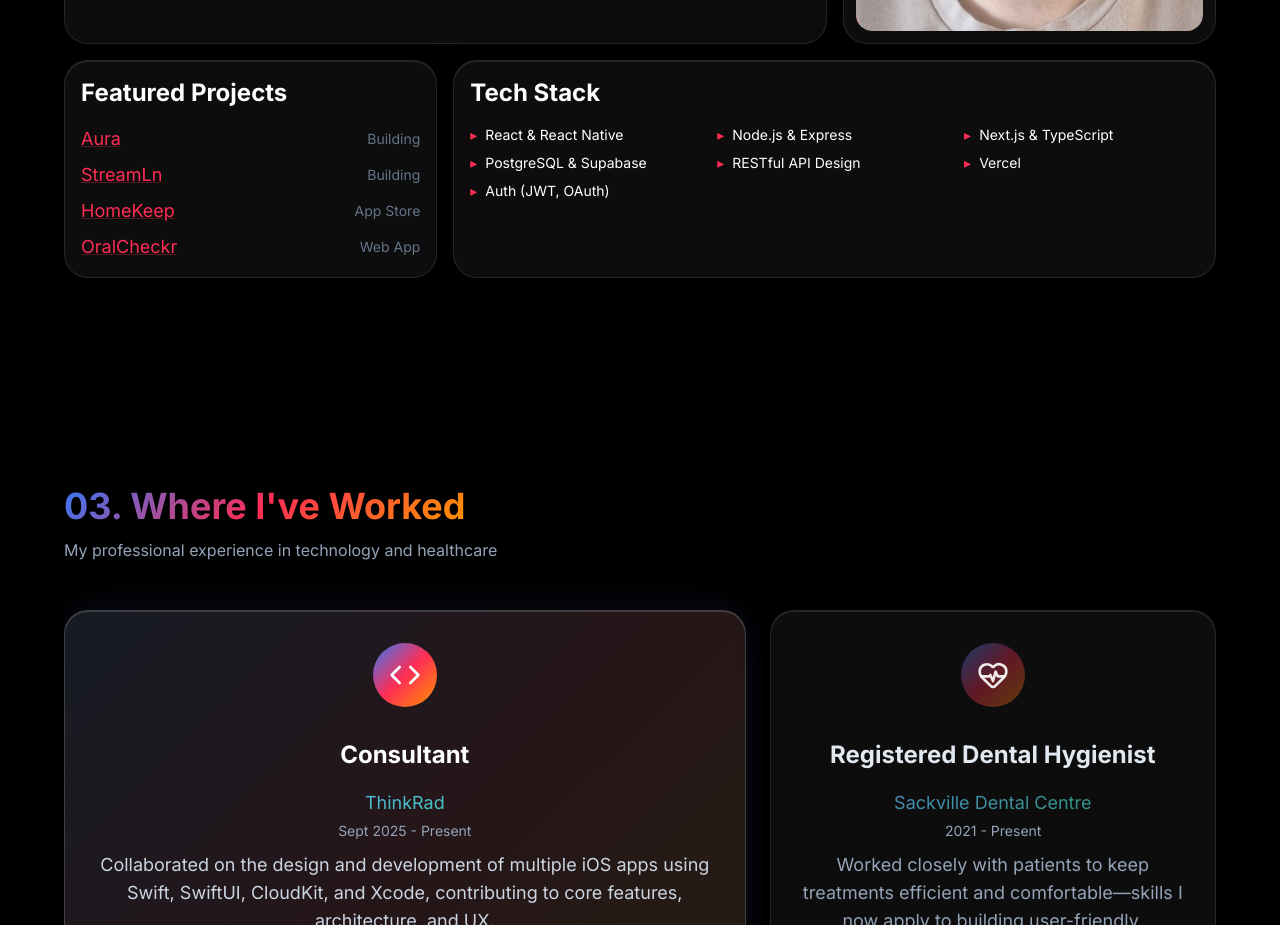
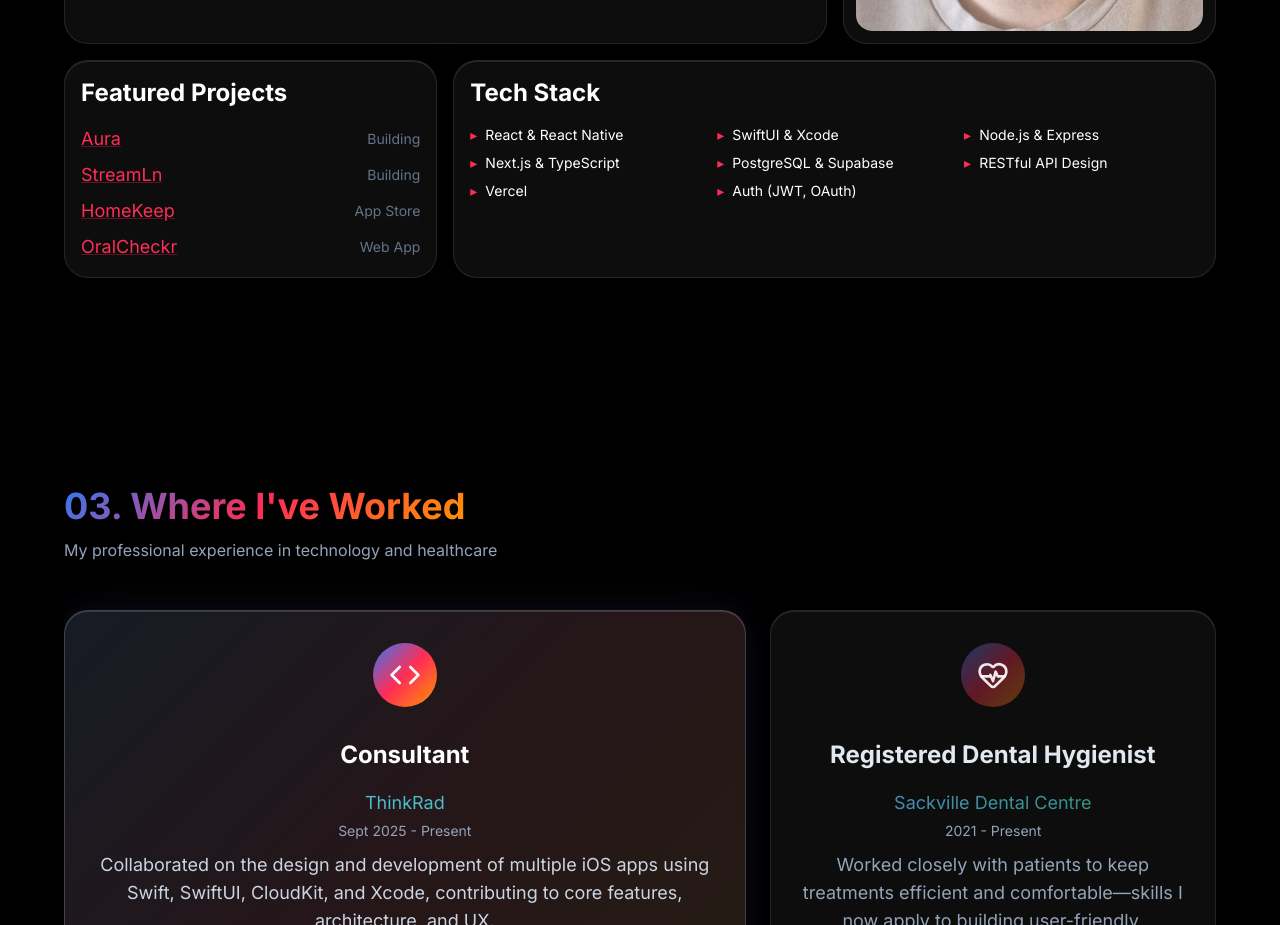
Before and after one commit to jvpatey/portfolio, a Next.js app: page / in a window 1280 px wide. Shown: the part 1460-2385 px from the top of the page. Built offline with nearby package versions, Linux system fonts and the light colour scheme.

Commit message:
updated tech stack

```diff
--- a/components/About.tsx
+++ b/components/About.tsx
@@ -318,6 +318,10 @@
                   </div>
                   <div className="flex items-center">
                     <span className="text-[#FF2D55] mr-2">▸</span>
+                    SwiftUI & Xcode
+                  </div>
+                  <div className="flex items-center">
+                    <span className="text-[#FF2D55] mr-2">▸</span>
                     Node.js & Express
                   </div>
                   <div className="flex items-center">
```
